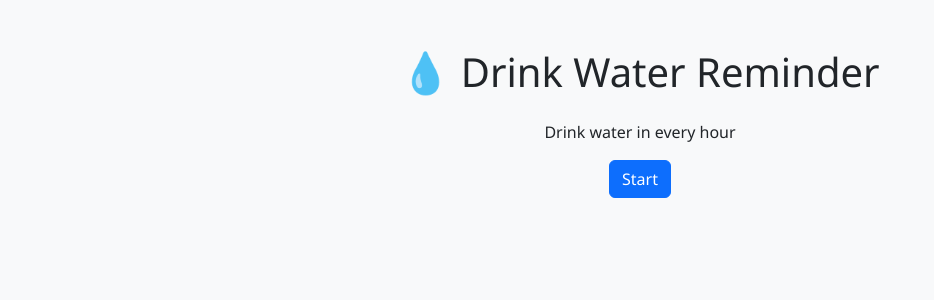
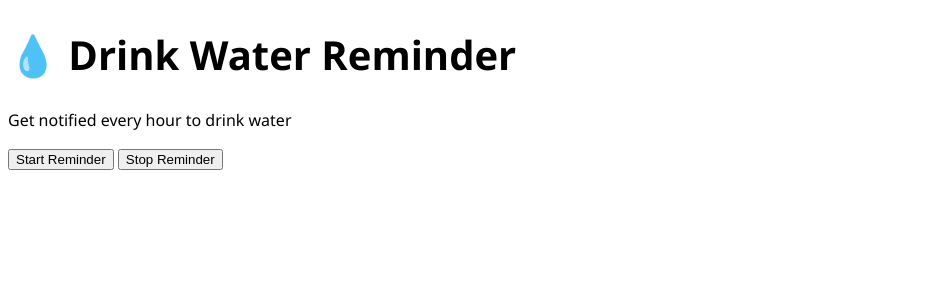
Before and after one commit to ManthanTerse/Drink-Water-Reminder-App, a Flask app: page / in a window 1280 px wide. Shown: the top 300 px of the page, without its empty margins (0-934 px from the left). Run offline with Flask 3, Linux system fonts and the light colour scheme; parts of the project's set-up code (start-up, migrations or seed data) failed here and were passed over.

Commit message:
Enhance Drink Water Reminder with start/stop buttons
Added functionality to start and stop reminders for drinking water.

```diff
--- a/templates/index.html
+++ b/templates/index.html
@@ -3,16 +3,43 @@
 <head>
     <meta charset="UTF-8">
     <title>Drink Water Reminder</title>
-    <link href="https://cdn.jsdelivr.net/npm/bootstrap@5.3.0/dist/css/bootstrap.min.css" rel="stylesheet">
     <link rel="stylesheet" href="{{ url_for('static', filename='style.css') }}">
 </head>
 <body class="bg-light">
     <div class="container text-center mt-5">
-        <h1 class="mb-4">💧 Drink Water Reminder </h1>
-        <p class="mt-4"> Drink water in every hour <span id="count"></span></p>
-        <button type="button" class="btn btn-primary">
-             Start
+        <h1 class="mb-4">💧 Drink Water Reminder</h1>
+        <p>Get notified every hour to drink water</p>
+
+        <button onclick="startReminder()" class="btn btn-success m-2">
+            Start Reminder
         </button>
+
+        <button onclick="stopReminder()" class="btn btn-danger m-2">
+            Stop Reminder
+        </button>
+
+        <p id="status" class="mt-3"></p>
     </div>
+
+    <script>
+    function startReminder() {
+        fetch('/start')
+            .then(response => response.json())
+            .then(data => {
+                document.getElementById("status").innerText =
+                    "Reminder Started 💧";
+            });
+    }
+
+    function stopReminder() {
+        fetch('/stop')
+            .then(response => response.json())
+            .then(data => {
+                document.getElementById("status").innerText =
+                    "Reminder Stopped ❌";
+            });
+    }
+    </script>
+
 </body>
 </html>
```
